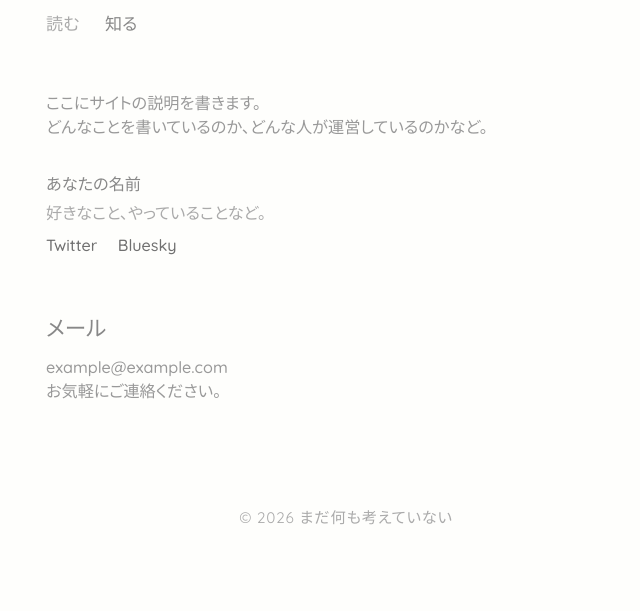
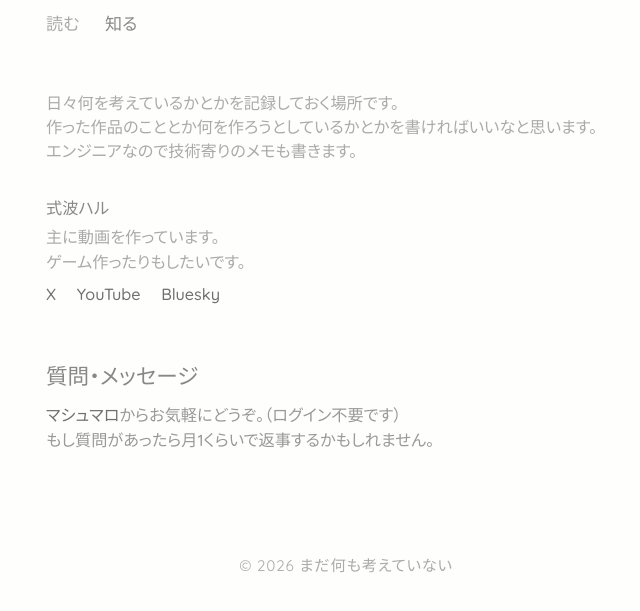
Before and after one commit to Hal-Shikinami/fragments, a plain HTML site: page about.html in a window 1280 px wide. Shown: the part 83-694 px from the top of the page, without its empty margins (294-934 px from the left). Drawn offline with Linux system fonts and the light colour scheme; a web font is replaced by a local one.

Commit message:
docs: プロフィールページを更新
- 自己紹介文を追加
- SNSリンクを更新（X, YouTube, Bluesky）
- マシュマロでの質問受付を追加

Co-Authored-By: Claude Opus 4.5 <noreply@anthropic.com>

```diff
--- a/about.html
+++ b/about.html
@@ -20,27 +20,37 @@
 
   <main>
     <section class="content">
-      <p>
-        ここにサイトの説明を書きます。<br>
-        どんなことを書いているのか、どんな人が運営しているのかなど。
+      <p class="profile-desc">
+        日々何を考えているかとかを記録しておく場所です。<br>
+        作った作品のこととか何を作ろうとしているかとかを書ければいいなと思います。<br>
+        エンジニアなので技術寄りのメモも書きます。
       </p>
 
       <div class="profile">
         <div class="profile-item">
-          <p class="profile-name">あなたの名前</p>
-          <p class="profile-desc">好きなこと、やっていることなど。</p>
+          <p class="profile-name">式波ハル</p>
+          <p class="profile-desc">主に動画を作っています。<br>ゲーム作ったりもしたいです。</p>
           <ul class="profile-links">
-            <li><a href="https://twitter.com/" target="_blank" rel="noopener">Twitter</a></li>
-            <li><a href="#" target="_blank" rel="noopener">Bluesky</a></li>
+            <li><a href="https://x.com/hal_shikinami" target="_blank" rel="noopener">X</a></li>
+            <li><a href="https://www.youtube.com/@hal_shikinami" target="_blank" rel="noopener">YouTube</a></li>
+            <li><a href="https://bsky.app/profile/halshikinami.bsky.social" target="_blank" rel="noopener">Bluesky</a></li>
           </ul>
         </div>
       </div>
 
+      <h2>質問・メッセージ</h2>
+      <p>
+        <a href="https://marshmallow-qa.com/shikinami_hal" target="_blank" rel="noopener">マシュマロ</a>からお気軽にどうぞ。（ログイン不要です）<br>
+        もし質問があったら月1くらいで返事するかもしれません。
+      </p>
+
+      <!--
       <h2>メール</h2>
       <p>
         example@example.com<br>
         お気軽にご連絡ください。
       </p>
+      -->
     </section>
   </main>
 
```
